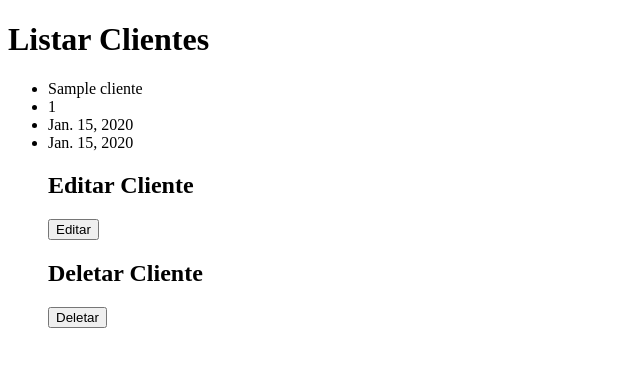
After one commit to carolinocaxtro/js, a Django app: page /hospedagem/listar/ in a window 1280 px wide. The commit adds this page. Shown: the top 367 px of the page, without its empty margins (0-640 px from the left). Run offline with Django 5.2, Linux system fonts and the light colour scheme; tables that the repository leaves empty hold one stand-in row (values such as "Sample post").

Commit message:
first commit

```diff
--- a/hospedagem/templates/criar_cliente.html
+++ b/hospedagem/templates/criar_cliente.html
@@ -6,11 +6,14 @@
     <title>Criar Cliente</title>
 </head>
 <body>
+
     <h1>Criar Cliente</h1>
     <form method="post">
         {% csrf_token %}
         {{ form.as_p }}
         <button type="submit">Criar Cliente</button>
     </form>
+
+
 </body>
 </html>
--- /dev/null
+++ b/hospedagem/templates/listar_clientes.html
@@ -0,0 +1,36 @@
+<!-- listar_clientes.html -->
+<!DOCTYPE html>
+<html lang="en">
+<head>
+    <meta charset="UTF-8">
+    <title>Listar Clientes</title>
+</head>
+<body>
+    <h1>Listar Clientes</h1>
+
+    <ul>
+        {% for cliente in clientes %}
+            <li>{{ cliente.nome }}</li>
+            <li>{{ cliente.cpf }}</li>
+            <li>{{ cliente.data_entrada }}</li>
+            <li>{{ cliente.data_saida }}</li>
+
+            <h2>Editar Cliente</h2>
+            <a href="{% url 'editar_cliente' pk=cliente.pk %}"><button type="button">Editar</button></a>
+
+
+            <h2>Deletar Cliente</h2>
+            <form method="post" action="{% url 'deletar_cliente' pk=cliente.pk %}">
+                {% csrf_token %}
+                <button type="submit" onclick="return confirm('Tem certeza que deseja deletar o cliente?')">Deletar</button>
+            </form>
+
+
+
+
+
+
+        {% endfor %}
+    </ul>
+</body>
+</html>
--- a/hospedagem/urls.py
+++ b/hospedagem/urls.py
@@ -2,9 +2,9 @@ from django.urls import path
 from .views import Deletar, Criar, Listar, Detalhar, Editar
 
 urlpatterns = [
-    path('', Listar.as_view(), name='listar_cliente.html'),
-    path('deletar/', Deletar.as_view(), name='deletar_cliente.html'),
-    path('editar/', Editar.as_view(), name='editar_cliente.html'),
+    path('listar/', Listar.as_view(), name='listar_cliente'),
+    path('deletar/<int:pk>/', Deletar.as_view(), name='deletar_cliente'),
+    path('editar/<int:pk>/', Editar.as_view(), name='editar_cliente'),
     path('detalhar/', Detalhar.as_view(), name='detalhar_cliente.html'),
-    path('criar/', Criar.as_view(), name='criar_cliente.html'),
+    path('criar/', Criar.as_view(), name='criar_cliente'),
 ]
--- a/hospedagem/views.py
+++ b/hospedagem/views.py
@@ -2,33 +2,46 @@ from django.shortcuts import render
 from django.views.generic import DetailView, UpdateView, ListView, DeleteView, CreateView
 from hospedagem.models import Cliente
 from .forms import ClienteForm, IDClienteForm
-
+from django.urls import reverse_lazy
+from django.contrib.auth.mixins import UserPassesTestMixin
 
 class Detalhar(DetailView):
     model = Cliente
-    template_name = 'detalhar_template'
+    template_name = 'listar_cliente.html'
+
 
 class Listar(ListView):
     model = Cliente
-    template_name = 'listar_template'
-    form_class = ClienteForm
+    template_name = 'listar_clientes.html'
+    context_object_name = 'clientes'
 
 
-class Editar(UpdateView):
+
+
+
+class Editar(UserPassesTestMixin,UpdateView):
     model = Cliente
-    template_name = 'editar_template'
+    form_class = ClienteForm
+    template_name = 'editar_cliente.html'
+
+    def test_func(self):
+        return self.request.user.is_superuser
+
 
 
 class Deletar(DeleteView):
     model = Cliente
-    template_name = 'deletar_template'
+    template_name = 'deletar_template.html'
+    success_url = reverse_lazy('listar_cliente')
 
 
 class Criar(CreateView):
     model = Cliente
-    template_name = 'criar_cliente'
+    template_name = 'criar_cliente.html'
     form_class = ClienteForm
 
+def test_func(self):
+        return self.request.user.is_superuser
 
 
 
```
Also changed, not shown: hospedagem/templates/editar_cliente.html (added, +23 -0 lines), db.sqlite3, hospedagem/migrations/0001_initial.py (added).
